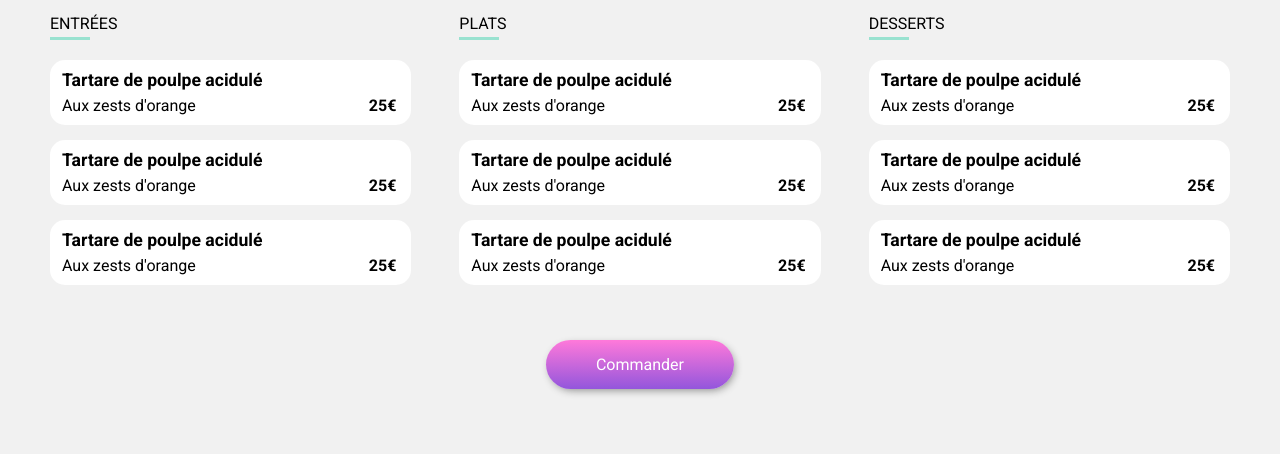
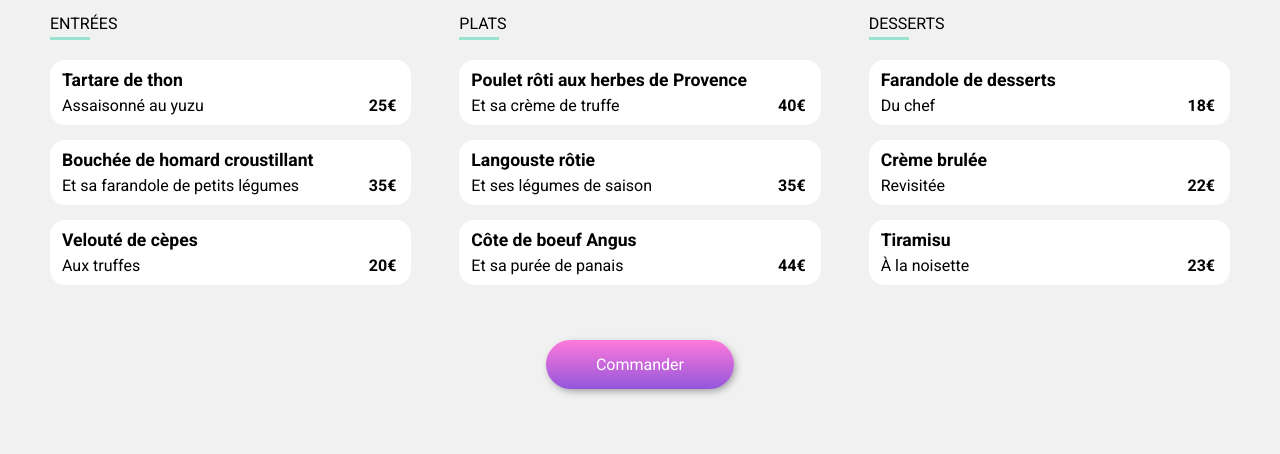
Before and after one commit to minorthomas/MinorThomas_3_24062021, a website: page html/pages_restaurants/restau_ledelicedessens.html in a window 1280 px wide. Shown: the part 346-800 px from the top of the page. Drawn offline with Linux system fonts and the light colour scheme; a web font is replaced by a local one.

Commit message:
Text le delice des sens

```diff
--- a/html/pages_restaurants/restau_ledelicedessens.html
+++ b/html/pages_restaurants/restau_ledelicedessens.html
@@ -50,9 +50,9 @@
             <section class="menu__cards menu__cards__entree menu-area-entree">
                 <h3 class="menu__cards__title">ENTRÉES</h3>
                 <article class="menu__cards__card menu__card__1">
-                    <h4 class="menu__cards__card__title">Tartare de poulpe acidulé</h4>
+                    <h4 class="menu__cards__card__title">Tartare de thon</h4>
                     <div class="menu__cards__card__info">
-                        <p class="menu__cards__card__info__desc">Aux zests d'orange</p>
+                        <p class="menu__cards__card__info__desc">Assaisonné au yuzu</p>
                         <p class="menu__cards__card__info__price">25€</p>
                     </div>
                     <div class="menu__cards__card__checkbox">
@@ -60,20 +60,20 @@
                     </div>
                 </article>
                 <article class="menu__cards__card menu__card__2">
-                    <h4 class="menu__cards__card__title">Tartare de poulpe acidulé</h4>
+                    <h4 class="menu__cards__card__title">Bouchée de homard croustillant</h4>
                     <div class="menu__cards__card__info">
-                        <p class="menu__cards__card__info__desc">Aux zests d'orange</p>
-                        <p class="menu__cards__card__info__price">25€</p>
+                        <p class="menu__cards__card__info__desc">Et sa farandole de petits légumes</p>
+                        <p class="menu__cards__card__info__price">35€</p>
                     </div>
                     <div class="menu__cards__card__checkbox">
                         <i class="fas fa-check-circle"></i>
                     </div>
                 </article>
                 <article class="menu__cards__card menu__card__3">
-                    <h4 class="menu__cards__card__title">Tartare de poulpe acidulé</h4>
+                    <h4 class="menu__cards__card__title">Velouté de cèpes</h4>
                     <div class="menu__cards__card__info">
-                        <p class="menu__cards__card__info__desc">Aux zests d'orange</p>
-                        <p class="menu__cards__card__info__price">25€</p>
+                        <p class="menu__cards__card__info__desc">Aux truffes</p>
+                        <p class="menu__cards__card__info__price">20€</p>
                     </div>
                     <div class="menu__cards__card__checkbox">
                         <i class="fas fa-check-circle"></i>
@@ -83,30 +83,30 @@
             <section class="menu__cards menu__cards__entree menu-area-entree">
                 <h3 class="menu__cards__title">PLATS</h3>
                 <article class="menu__cards__card menu__card__1">
-                    <h4 class="menu__cards__card__title">Tartare de poulpe acidulé</h4>
+                    <h4 class="menu__cards__card__title">Poulet rôti aux herbes de Provence</h4>
                     <div class="menu__cards__card__info">
-                        <p class="menu__cards__card__info__desc">Aux zests d'orange</p>
-                        <p class="menu__cards__card__info__price">25€</p>
+                        <p class="menu__cards__card__info__desc">Et sa crème de truffe</p>
+                        <p class="menu__cards__card__info__price">40€</p>
                     </div>
                     <div class="menu__cards__card__checkbox">
                         <i class="fas fa-check-circle"></i>
                     </div>
                 </article>
                 <article class="menu__cards__card menu__card__2">
-                    <h4 class="menu__cards__card__title">Tartare de poulpe acidulé</h4>
+                    <h4 class="menu__cards__card__title">Langouste rôtie</h4>
                     <div class="menu__cards__card__info">
-                        <p class="menu__cards__card__info__desc">Aux zests d'orange</p>
-                        <p class="menu__cards__card__info__price">25€</p>
+                        <p class="menu__cards__card__info__desc">Et ses légumes de saison</p>
+                        <p class="menu__cards__card__info__price">35€</p>
                     </div>
                     <div class="menu__cards__card__checkbox">
                         <i class="fas fa-check-circle"></i>
                     </div>
                 </article>
                 <article class="menu__cards__card menu__card__3">
-                    <h4 class="menu__cards__card__title">Tartare de poulpe acidulé</h4>
+                    <h4 class="menu__cards__card__title">Côte de boeuf Angus</h4>
                     <div class="menu__cards__card__info">
-                        <p class="menu__cards__card__info__desc">Aux zests d'orange</p>
-                        <p class="menu__cards__card__info__price">25€</p>
+                        <p class="menu__cards__card__info__desc">Et sa purée de panais</p>
+                        <p class="menu__cards__card__info__price">44€</p>
                     </div>
                     <div class="menu__cards__card__checkbox">
                         <i class="fas fa-check-circle"></i>
@@ -116,30 +116,30 @@
             <section class="menu__cards menu__cards__entree menu-area-entree">
                 <h3 class="menu__cards__title">DESSERTS</h3>
                 <article class="menu__cards__card menu__card__1">
-                    <h4 class="menu__cards__card__title">Tartare de poulpe acidulé</h4>
+                    <h4 class="menu__cards__card__title">Farandole de desserts</h4>
                     <div class="menu__cards__card__info">
-                        <p class="menu__cards__card__info__desc">Aux zests d'orange</p>
-                        <p class="menu__cards__card__info__price">25€</p>
+                        <p class="menu__cards__card__info__desc">Du chef</p>
+                        <p class="menu__cards__card__info__price">18€</p>
                     </div>
                     <div class="menu__cards__card__checkbox">
                         <i class="fas fa-check-circle"></i>
                     </div>
                 </article>
                 <article class="menu__cards__card menu__card__2">
-                    <h4 class="menu__cards__card__title">Tartare de poulpe acidulé</h4>
+                    <h4 class="menu__cards__card__title">Crème brulée</h4>
                     <div class="menu__cards__card__info">
-                        <p class="menu__cards__card__info__desc">Aux zests d'orange</p>
-                        <p class="menu__cards__card__info__price">25€</p>
+                        <p class="menu__cards__card__info__desc">Revisitée</p>
+                        <p class="menu__cards__card__info__price">22€</p>
                     </div>
                     <div class="menu__cards__card__checkbox">
                         <i class="fas fa-check-circle"></i>
                     </div>
                 </article>
                 <article class="menu__cards__card menu__card__3">
-                    <h4 class="menu__cards__card__title">Tartare de poulpe acidulé</h4>
+                    <h4 class="menu__cards__card__title">Tiramisu</h4>
                     <div class="menu__cards__card__info">
-                        <p class="menu__cards__card__info__desc">Aux zests d'orange</p>
-                        <p class="menu__cards__card__info__price">25€</p>
+                        <p class="menu__cards__card__info__desc">À la noisette</p>
+                        <p class="menu__cards__card__info__price">23€</p>
                     </div>
                     <div class="menu__cards__card__checkbox">
                         <i class="fas fa-check-circle"></i>
```
